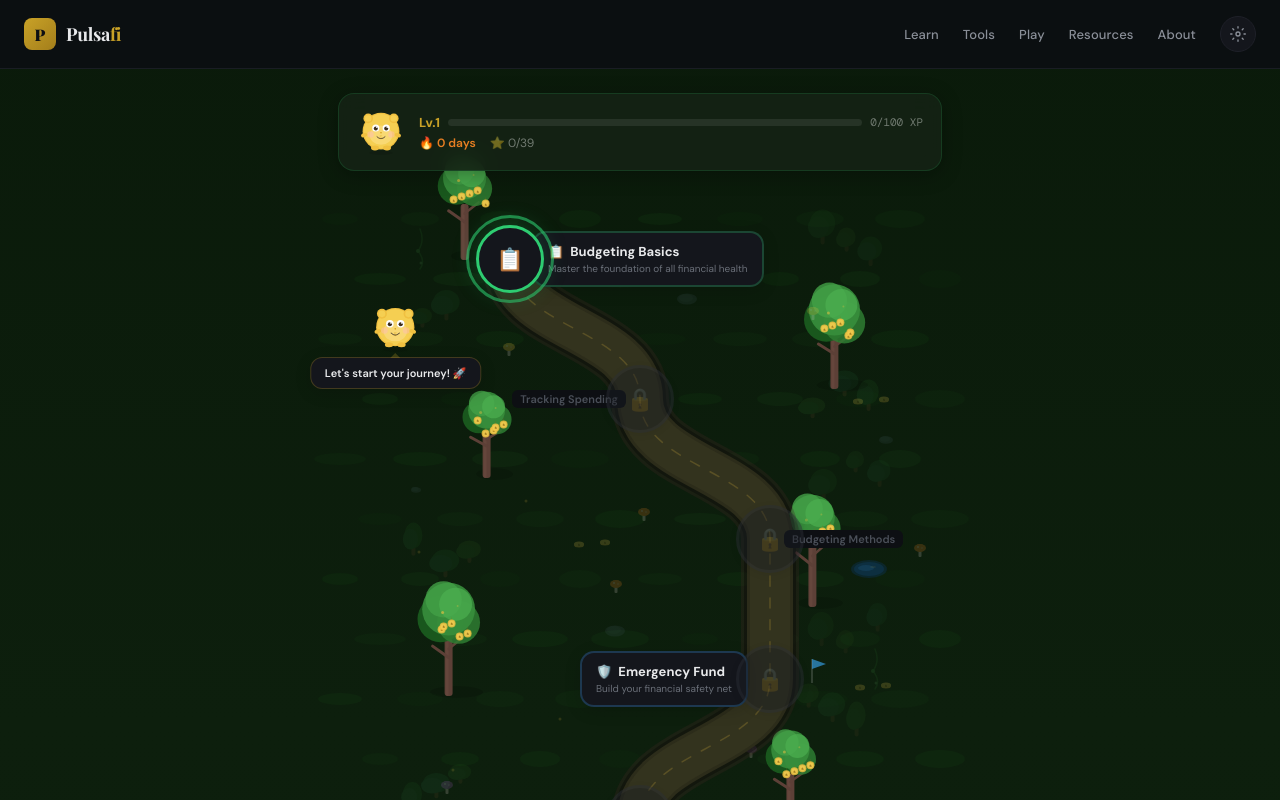
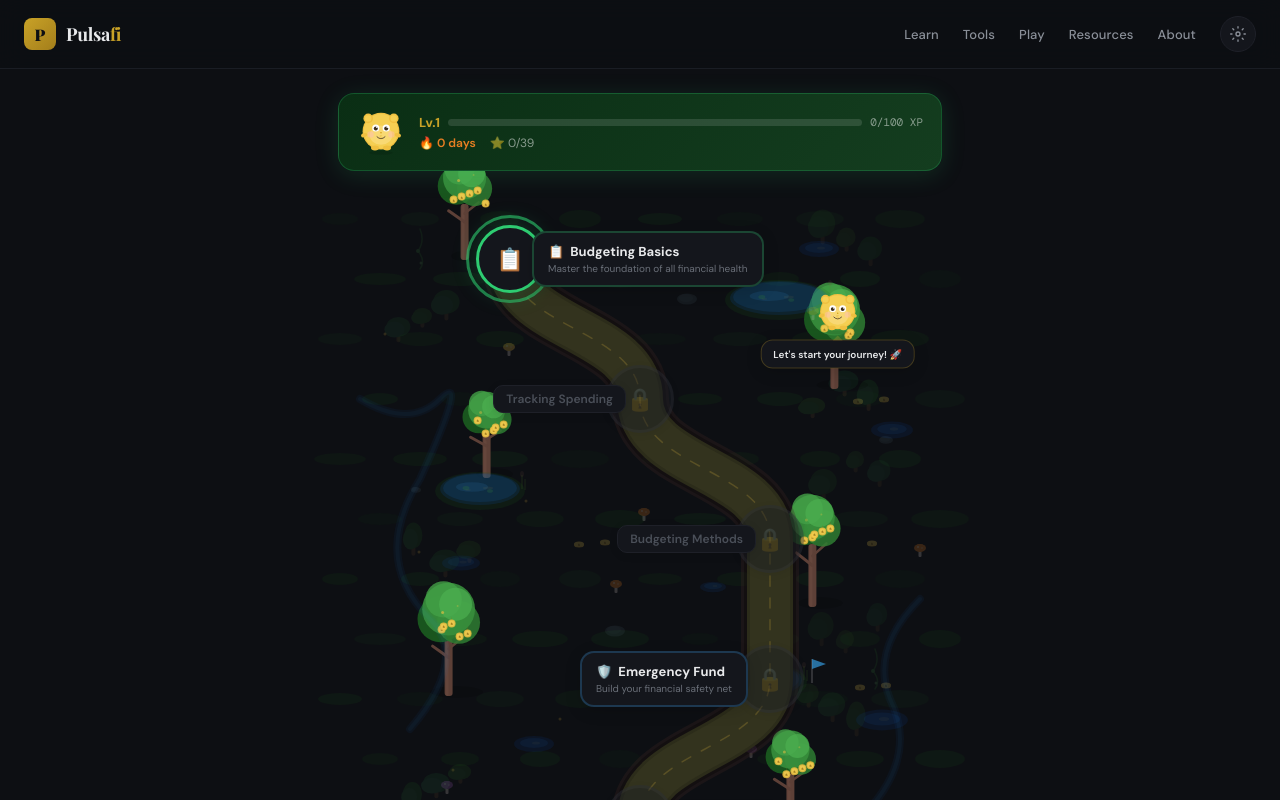
Before and after one commit to zackatlas/pulsafi, a Next.js app: page /learn in a window 1280 px wide. Shown: the top 800 px of the page. Built offline with nearby package versions, Linux system fonts and the light colour scheme.

Commit message:
Update page.js

```diff
--- a/app/learn/page.js
+++ b/app/learn/page.js
@@ -750,35 +750,35 @@ export default function LearnPathPage() {
   }
 
   return (
-    <div style={{ minHeight: "100vh", background: "linear-gradient(180deg, #0a1a0a 0%, #0d1f0d 30%, #0a1a0a 100%)", color: "var(--text-primary)", fontFamily: "'DM Sans', sans-serif", overflow: "hidden" }}>
+    <div style={{ minHeight: "100vh", background: "var(--bg-main)", color: "var(--text-primary)", fontFamily: "'DM Sans', sans-serif", overflow: "hidden" }}>
       <link href="https://fonts.googleapis.com/css2?family=Playfair+Display:wght@400;700;900&family=DM+Sans:wght@400;500;600;700&family=DM+Mono:wght@400;500&display=swap" rel="stylesheet" />
       <Header />
 
       <main style={{ maxWidth: 620, margin: "0 auto", padding: "24px 8px 80px", position: "relative" }}>
 
-        {/* Stats Bar */}
+        {/* Stats Bar — green accent */}
         <div style={{
           display: "flex", alignItems: "center", gap: 14, padding: "14px 18px",
-          background: "rgba(20,35,20,0.9)", backdropFilter: "blur(10px)",
-          borderRadius: 16, border: "1px solid rgba(46,204,113,0.15)",
-          marginBottom: 28, boxShadow: "0 4px 20px rgba(0,0,0,0.3)", position: "relative", zIndex: 20,
+          background: "linear-gradient(135deg, #0a2e14, #143d1f)", backdropFilter: "blur(10px)",
+          borderRadius: 16, border: "1px solid rgba(46,204,113,0.25)",
+          marginBottom: 28, boxShadow: "0 4px 24px rgba(46,204,113,0.15)", position: "relative", zIndex: 20,
         }}>
           <Mascot mood="happy" size={48} />
           <div style={{ flex: 1 }}>
             <div style={{ display: "flex", alignItems: "center", gap: 8, marginBottom: 4 }}>
               <span style={{ fontSize: 13, fontWeight: 700, color: "var(--accent)" }}>Lv.{levelInfo.level}</span>
-              <div style={{ flex: 1, height: 7, background: "rgba(255,255,255,0.08)", borderRadius: 4, overflow: "hidden" }}>
+              <div style={{ flex: 1, height: 7, background: "rgba(255,255,255,0.12)", borderRadius: 4, overflow: "hidden" }}>
                 <div style={{
                   height: "100%", width: `${(levelInfo.current / levelInfo.needed) * 100}%`,
                   background: "linear-gradient(90deg, var(--accent-dark), var(--accent))",
                   borderRadius: 4, transition: "width 0.4s",
                 }} />
               </div>
-              <span style={{ fontSize: 11, color: "rgba(255,255,255,0.4)", fontFamily: "'DM Mono', monospace" }}>{levelInfo.current}/{levelInfo.needed} XP</span>
+              <span style={{ fontSize: 11, color: "rgba(255,255,255,0.5)", fontFamily: "'DM Mono', monospace" }}>{levelInfo.current}/{levelInfo.needed} XP</span>
             </div>
             <div style={{ display: "flex", gap: 14, fontSize: 12 }}>
               <span style={{ color: "#e67e22", fontWeight: 600 }}>🔥 {progress.streak} day{progress.streak !== 1 ? "s" : ""}</span>
-              <span style={{ color: "rgba(255,255,255,0.4)" }}>⭐ {totalStars}/{maxStars}</span>
+              <span style={{ color: "rgba(255,255,255,0.5)" }}>⭐ {totalStars}/{maxStars}</span>
             </div>
           </div>
         </div>
@@ -935,25 +935,71 @@ export default function LearnPathPage() {
               );
             })}
 
-            {/* Small ponds with golden shimmer */}
-            {[2, 7, 12].map(i => {
-              if (i >= positions.length) return null;
-              const p = positions[i];
+            {/* ═══ WATER FEATURES — streams and ponds throughout ═══ */}
+            {/* Large ponds */}
+            {Array.from({ length: Math.ceil(totalHeight / 250) * 2 + 3 }, (_, i) => {
+              const seed = i * 5471 + 19;
               const side = i % 2 === 0 ? 1 : -1;
-              const px = p.x + side * (85 + i * 7 % 20);
-              const py = p.y + 30;
+              const px = ROAD_WIDTH / 2 + side * (120 + seed % 50);
+              const py = 80 + i * 180 + seed % 60;
+              if (py > totalHeight + 40) return null;
+              const w = 30 + seed % 20;
+              const h = 14 + seed % 8;
               return (
                 <g key={`pond-${i}`}>
-                  <ellipse cx={px} cy={py} rx="18" ry="9" fill="#0D47A1" opacity="0.2" />
-                  <ellipse cx={px} cy={py} rx="15" ry="7" fill="#1565C0" opacity="0.15" />
-                  <ellipse cx={px - 3} cy={py - 1} rx="8" ry="3" fill="#42A5F5" opacity="0.1" />
-                  {/* Golden shimmer on water */}
-                  <ellipse cx={px + 4} cy={py - 2} rx="3" ry="1" fill="#f0c040" opacity="0.08">
-                    <animate attributeName="opacity" values="0.04;0.12;0.04" dur="3s" repeatCount="indefinite" />
+                  {/* Pond bank/edge */}
+                  <ellipse cx={px} cy={py + 2} rx={w + 5} ry={h + 3} fill="#1B5E20" opacity="0.15" />
+                  {/* Water */}
+                  <ellipse cx={px} cy={py} rx={w} ry={h} fill="#0D47A1" opacity="0.18" />
+                  <ellipse cx={px} cy={py - 1} rx={w - 3} ry={h - 2} fill="#1565C0" opacity="0.15" />
+                  <ellipse cx={px - w * 0.2} cy={py - 2} rx={w * 0.4} ry={h * 0.3} fill="#42A5F5" opacity="0.1" />
+                  {/* Golden shimmer reflections */}
+                  <ellipse cx={px + w * 0.2} cy={py - 1} rx="5" ry="1.5" fill="#f0c040" opacity="0.06">
+                    <animate attributeName="opacity" values="0.03;0.1;0.03" dur="3s" repeatCount="indefinite" />
+                  </ellipse>
+                  <ellipse cx={px - w * 0.3} cy={py + 1} rx="3" ry="1" fill="#f0c040" opacity="0.05">
+                    <animate attributeName="opacity" values="0.02;0.08;0.02" dur="4s" repeatCount="indefinite" />
+                  </ellipse>
+                  {/* Lily pads */}
+                  <ellipse cx={px - w * 0.35} cy={py - 1} rx="3.5" ry="2" fill="#2E7D32" opacity="0.25" />
+                  <ellipse cx={px + w * 0.25} cy={py + 2} rx="3" ry="1.8" fill="#388E3C" opacity="0.2" />
+                  {/* Reeds on bank */}
+                  <line x1={px + w + 2} y1={py} x2={px + w + 2} y2={py - 14} stroke="#558B2F" strokeWidth="1" opacity="0.2" />
+                  <line x1={px + w + 5} y1={py + 1} x2={px + w + 5} y2={py - 10} stroke="#689F38" strokeWidth="1" opacity="0.15" />
+                  <ellipse cx={px + w + 2} cy={py - 15} rx="2" ry="3" fill="#795548" opacity="0.12" />
+                </g>
+              );
+            })}
+
+            {/* Small water puddles / streams */}
+            {Array.from({ length: Math.ceil(totalHeight / 160) * 2 }, (_, i) => {
+              const seed = i * 3847 + 53;
+              const sx = (seed * 43) % (ROAD_WIDTH + 80) - 40;
+              const sy = 50 + (i * 157) % totalHeight;
+              const nearRoad = positions.some(p => Math.abs(sx - p.x) < 40 && Math.abs(sy - p.y) < 30);
+              if (nearRoad) return null;
+              const w = 12 + seed % 15;
+              return (
+                <g key={`puddle-${i}`}>
+                  <ellipse cx={sx} cy={sy} rx={w} ry={w * 0.4} fill="#0D47A1" opacity="0.12" />
+                  <ellipse cx={sx} cy={sy - 1} rx={w * 0.7} ry={w * 0.25} fill="#1976D2" opacity="0.08" />
+                  <ellipse cx={sx + 2} cy={sy - 1} rx={w * 0.2} ry={w * 0.08} fill="#f0c040" opacity="0.04">
+                    <animate attributeName="opacity" values="0.02;0.06;0.02" dur="2.5s" repeatCount="indefinite" />
                   </ellipse>
                 </g>
               );
             })}
+
+            {/* Winding stream connecting some ponds */}
+            <path d={`M -20 200 Q 30 230 60 200 Q 90 170 40 280 Q -10 360 50 420 Q 90 460 30 530`}
+              fill="none" stroke="#1565C0" strokeWidth="8" strokeLinecap="round" opacity="0.06" />
+            <path d={`M -20 200 Q 30 230 60 200 Q 90 170 40 280 Q -10 360 50 420 Q 90 460 30 530`}
+              fill="none" stroke="#42A5F5" strokeWidth="4" strokeLinecap="round" opacity="0.04" />
+
+            <path d={`M ${ROAD_WIDTH + 20} 400 Q ${ROAD_WIDTH - 30} 450 ${ROAD_WIDTH - 10} 500 Q ${ROAD_WIDTH + 20} 560 ${ROAD_WIDTH - 40} 620 Q ${ROAD_WIDTH - 60} 700 ${ROAD_WIDTH} 750`}
+              fill="none" stroke="#1565C0" strokeWidth="8" strokeLinecap="round" opacity="0.06" />
+            <path d={`M ${ROAD_WIDTH + 20} 400 Q ${ROAD_WIDTH - 30} 450 ${ROAD_WIDTH - 10} 500 Q ${ROAD_WIDTH + 20} 560 ${ROAD_WIDTH - 40} 620 Q ${ROAD_WIDTH - 60} 700 ${ROAD_WIDTH} 750`}
+              fill="none" stroke="#42A5F5" strokeWidth="4" strokeLinecap="round" opacity="0.04" />
 
             {/* Fireflies / floating particles */}
             {Array.from({ length: 20 }, (_, i) => {
@@ -1042,8 +1088,9 @@ export default function LearnPathPage() {
           {allNodes.map((node, i) => {
             const p = positions[i];
             const isActive = i === activeNodeIdx;
-            const labelSide = i % 2 === 0 ? "right" : "left";
-            const labelOffsetX = labelSide === "right" ? 50 : -50;
+            // Smart label side: based on where the node actually IS on the road
+            const nodeXPct = p.x / ROAD_WIDTH;
+            const labelSide = nodeXPct > 0.55 ? "left" : nodeXPct < 0.45 ? "right" : (i % 2 === 0 ? "right" : "left");
 
             return (
               <div key={node.key} style={{
@@ -1054,7 +1101,7 @@ export default function LearnPathPage() {
                 zIndex: isActive ? 10 : 2,
               }}>
 
-                {/* Course label — positioned to the side */}
+                {/* Course label — positioned to the OPPOSITE side of the road from the node */}
                 {node.isFirstInCourse && (
                   <div style={{
                     position: "absolute",
@@ -1063,7 +1110,7 @@ export default function LearnPathPage() {
                     background: "var(--bg-card)", borderRadius: 14, padding: "10px 14px",
                     border: `2px solid ${node.course.color}44`,
                     whiteSpace: "nowrap", boxShadow: "0 4px 16px rgba(0,0,0,0.15)",
-                    minWidth: 120,
+                    minWidth: 120, zIndex: 8,
                   }}>
                     <div style={{ fontSize: 13, fontWeight: 700, color: "var(--text-primary)", display: "flex", alignItems: "center", gap: 6 }}>
                       <span>{node.course.icon}</span> {node.course.title}
@@ -1072,16 +1119,18 @@ export default function LearnPathPage() {
                   </div>
                 )}
 
-                {/* Non-first-in-course lessons get a small label */}
+                {/* Non-first lessons — pill label on opposite side */}
                 {!node.isFirstInCourse && (
                   <div style={{
                     position: "absolute",
                     [labelSide === "right" ? "left" : "right"]: 48,
                     top: "50%", transform: "translateY(-50%)",
-                    fontSize: 11, fontWeight: 600,
-                    color: node.unlocked ? "var(--text-secondary)" : "var(--text-faint)",
+                    fontSize: 12, fontWeight: 600,
+                    color: node.unlocked ? "var(--text-primary)" : "var(--text-faint)",
                     whiteSpace: "nowrap",
-                    background: "var(--bg-main)", padding: "2px 8px", borderRadius: 6,
+                    background: "var(--bg-card)", padding: "5px 12px", borderRadius: 10,
+                    border: "1px solid var(--border-card)",
+                    boxShadow: "0 2px 8px rgba(0,0,0,0.1)", zIndex: 8,
                   }}>
                     {node.lesson.title}
                   </div>
@@ -1137,43 +1186,44 @@ export default function LearnPathPage() {
             );
           })}
 
-          {/* ═══ PULSI GUIDE — appears alongside the road ═══ */}
+          {/* ═══ PULSI GUIDE — positioned BETWEEN nodes ═══ */}
           {pulsiMessages.map((msg, mi) => {
             const nodeIdx = msg.after;
-            if (nodeIdx >= positions.length) return null;
+            if (nodeIdx >= positions.length || nodeIdx + 1 >= positions.length) return null;
             const p = positions[nodeIdx];
-            const side = nodeIdx % 2 === 0 ? "left" : "right";
+            const pNext = positions[nodeIdx + 1];
+            // Position halfway between this node and the next
+            const midY = (p.y + pNext.y) / 2;
+            // Put Pulsi on the side with most space (far from road center)
+            const nodeXPct = p.x / ROAD_WIDTH;
+            const pulsiSide = nodeXPct > 0.5 ? "left" : "right";
+            const pulsiXPct = pulsiSide === "left" ? 8 : 88;
+
             // Only show if this node is completed or is the very first
             const show = nodeIdx === 0 || (allNodes[nodeIdx] && allNodes[nodeIdx].completed);
-            // Show next upcoming message for current position
             const isNextMsg = activeNodeIdx >= 0 && nodeIdx <= activeNodeIdx && (mi === pulsiMessages.length - 1 || pulsiMessages[mi + 1].after > activeNodeIdx);
             if (!show && !isNextMsg && nodeIdx !== 0) return null;
-
-            const pulsiX = side === "left"
-              ? `${((p.x / ROAD_WIDTH) * 100) - 22}%`
-              : `${((p.x / ROAD_WIDTH) * 100) + 22}%`;
 
             return (
               <div key={`pulsi-${mi}`} style={{
                 position: "absolute",
-                left: pulsiX,
-                top: p.y + 44,
-                transform: "translate(-50%, 0)",
+                left: `${pulsiXPct}%`,
+                top: midY,
+                transform: "translate(-50%, -50%)",
                 display: "flex", flexDirection: "column", alignItems: "center",
                 zIndex: 5,
                 animation: "fadeIn 0.5s ease",
               }}>
-                <Mascot mood={msg.mood} size={50} />
+                <Mascot mood={msg.mood} size={46} />
                 {/* Speech bubble */}
                 <div style={{
-                  background: "var(--bg-card)", borderRadius: 12, padding: "8px 14px",
+                  background: "var(--bg-card)", borderRadius: 12, padding: "7px 12px",
                   border: "1px solid var(--accent-border)",
-                  fontSize: 11, fontWeight: 600, color: "var(--text-primary)",
+                  fontSize: 10, fontWeight: 600, color: "var(--text-primary)",
                   whiteSpace: "nowrap", marginTop: 4,
                   boxShadow: "0 4px 16px rgba(0,0,0,0.15)",
                   position: "relative",
                 }}>
-                  {/* Bubble arrow */}
                   <div style={{
                     position: "absolute", top: -5, left: "50%", transform: "translateX(-50%)",
                     width: 0, height: 0,
```
